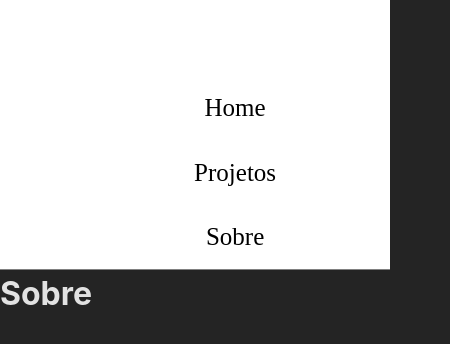
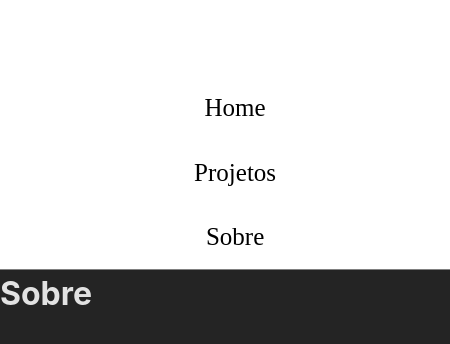
Before and after one commit to kswelder/portifolio, a React (Vite) app: page /sobre in a window 390 px wide. Shown: the top 344 px of the page, 450 px wide, since content can reach past the window. Built offline with nearby package versions, Linux system fonts and the light colour scheme.

Commit message:
Fazendo a estilizacao small

```diff
--- a/src/styles/HeaderNavComponents.css
+++ b/src/styles/HeaderNavComponents.css
@@ -23,12 +23,13 @@ header nav ul {
 }
 @media (max-width: 700px) {
     header {
-        width: auto;
+        width: max-device-content;
         height: auto;
         justify-content: center;
     }
     header nav {
-        width: 100%;
+        width: 90%;
+        margin: auto;
         display: grid;
     }
     header nav ul {
@@ -47,7 +48,7 @@ header nav ul {
 
 @media (max-width: 451px) {
     header {
-        width: 100%;
+        width: 450px;
         height: auto;
         justify-content: center;
     }
```
